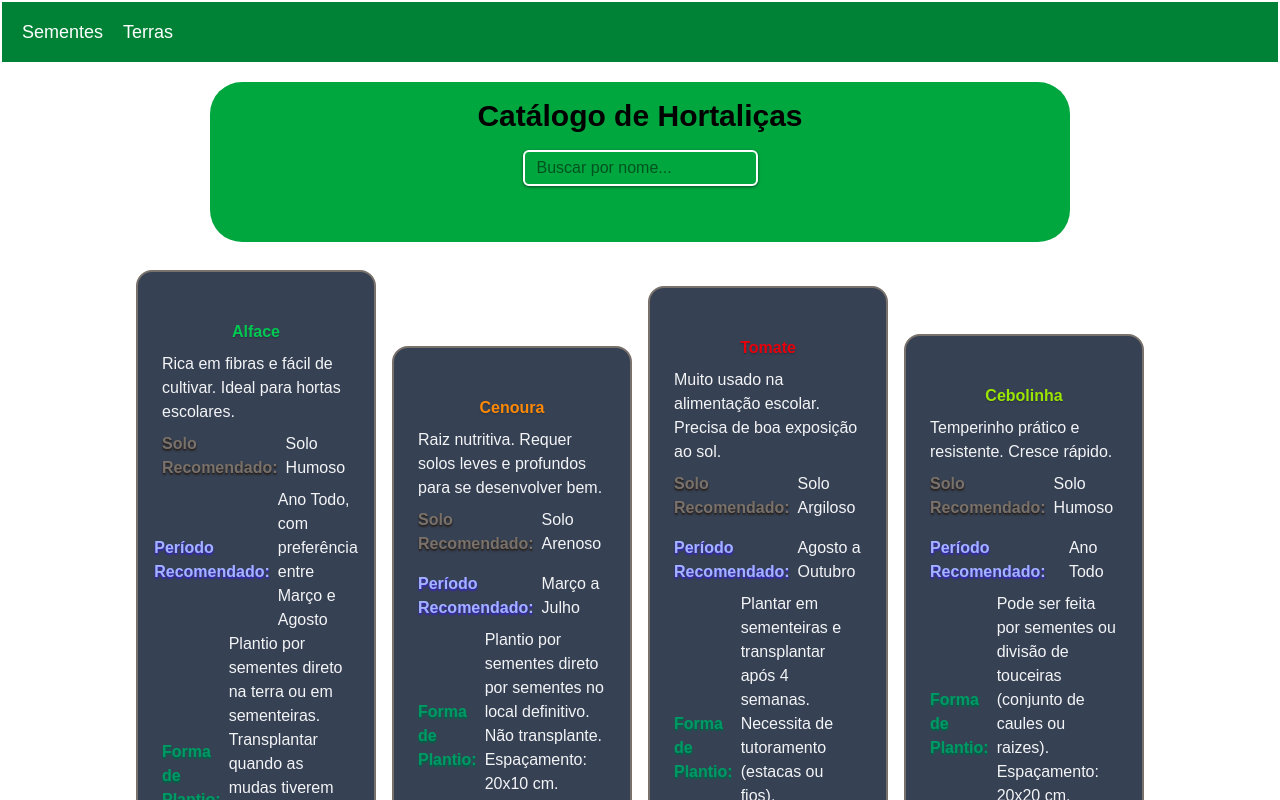
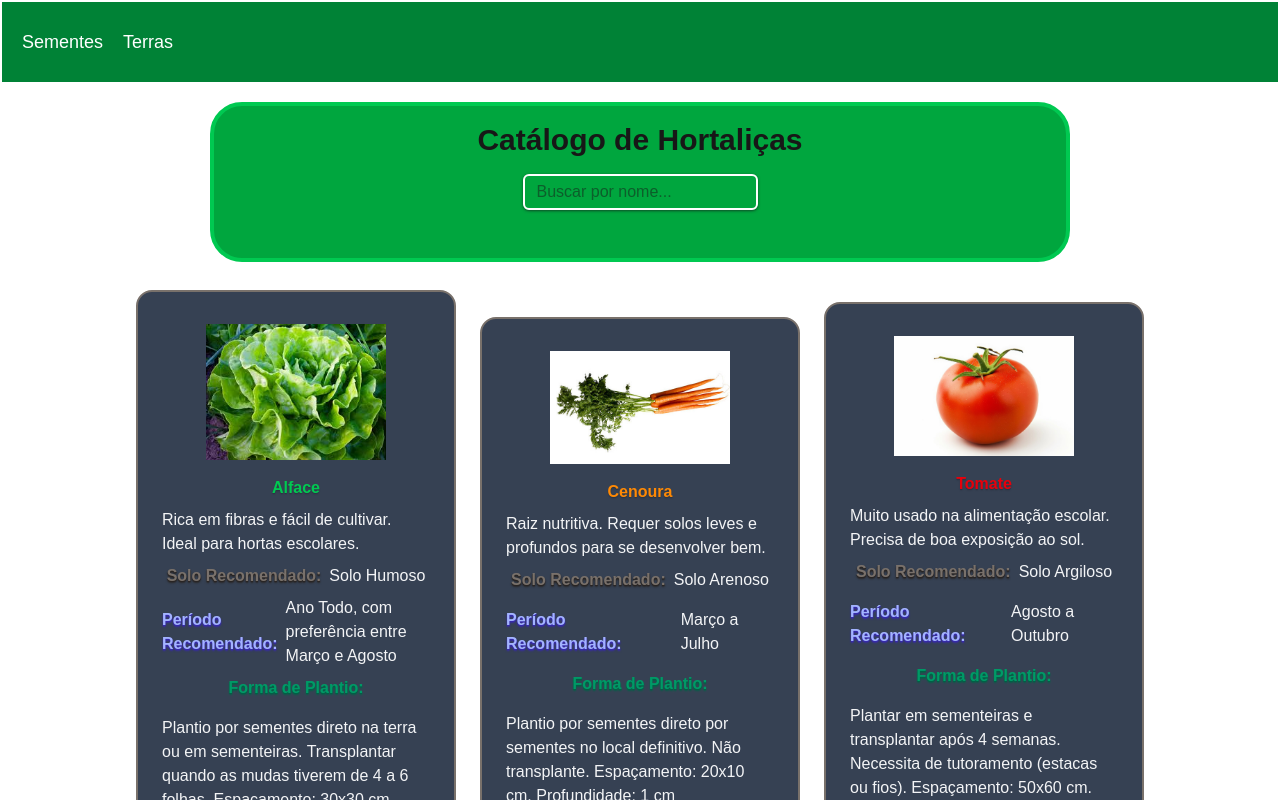
Before and after one commit to Nicolas7720/Hortas-Sustentaveis, a Next.js app in the folder horta-sustentavel/: page / in a window 1280 px wide. Shown: the top 800 px of the page. Built offline with nearby package versions, Linux system fonts and the light colour scheme.

Commit message:
mudança de cores

```diff
--- a/horta-sustentavel/app/components/card/CardDiv.tsx
+++ b/horta-sustentavel/app/components/card/CardDiv.tsx
@@ -4,7 +4,7 @@ type CardDivProps = {
 };
 const CardDiv = ({ children }: CardDivProps) => {
   return (
-    <div className="flex flex-col sm:w-100 xl:max-w-60 min-h-full border-2 border-stone-500 bg-gray-700 text-gray-100 p-6 py-8 rounded-2xl">
+    <div className="flex flex-col sm:w-100 xl:w-80 min-h-full border-2 border-stone-500 bg-gray-700 text-gray-100 p-6 py-8 rounded-2xl hover:shadow-neutral-400 hover:shadow-2xl">
       {children}
     </div>
   );
--- a/horta-sustentavel/app/components/card/CardImage.tsx
+++ b/horta-sustentavel/app/components/card/CardImage.tsx
@@ -11,9 +11,9 @@ const CardImage = ({ src, alt }: CardImageProps) => {
       <Image
         src={src}
         alt={`Imagem da ${alt}`}
-        width={160}
+        width={180}
         height={30}
-        className="pb-2 w-[calc(100%-200px)]"
+        className="pb-2"
       />
     </div>
   );
--- a/horta-sustentavel/app/components/card/CardRoot.tsx
+++ b/horta-sustentavel/app/components/card/CardRoot.tsx
@@ -6,7 +6,7 @@ type CardRootProps = {
 
 const CardRoot = ({ children }: CardRootProps) => {
   return (
-    <section className="flex gap-4 flex-wrap justify-center items-center p-2">
+    <section className="flex gap-6 flex-wrap justify-center items-center p-2">
       {children}
     </section>
   );
--- a/horta-sustentavel/app/components/header/index.tsx
+++ b/horta-sustentavel/app/components/header/index.tsx
@@ -3,7 +3,7 @@ import React from "react";
 
 const Header = () => {
   return (
-    <header className="bg-green-700 p-5 w-full h-15 flex items-center">
+    <header className="bg-green-700 p-5 w-full h-20 flex items-center">
       <nav className="text-white flex">
         <Link href="/" className="text-lg hover:text-zinc-600 hover:font-bold">
           Sementes
--- a/horta-sustentavel/app/components/sementes/index.tsx
+++ b/horta-sustentavel/app/components/sementes/index.tsx
@@ -28,8 +28,8 @@ export default function Sementes() {
   );
   return (
     <>
-      <main className="max-w-full flex flex-col justify-center items-center h-full py-5 dark:bg-gradient-to-r dark:from-green-400 dark:to-emerald-800 dark:text-white not-dark:text-black not-dark:bg-white flex-wrap p-2">
-        <div className="min-h-40 sm:w-[calc(100%-200px)] xl:w-[calc(100%-400px)] p-4 bg-green-600 mb-5 rounded-4xl flex items-center flex-col">
+      <main className="max-w-full flex flex-col justify-center items-center h-full py-5 dark:bg-gradient-to-r dark:bg-gray-900 not-dark:bg-white flex-wrap p-2">
+        <div className="min-h-40 sm:w-[calc(100%-200px)] xl:w-[calc(100%-400px)] p-4 bg-green-600 mb-5 rounded-4xl flex items-center flex-col border-4 border-green-500 hover:bg-gray-900 transition ease-in-out duration-500 delay-150 hover:shadow-sky-200 hover:shadow-xl">
           <h1 className="text-3xl font-bold mb-4 text-center">
             Catálogo de Hortaliças
           </h1>
@@ -38,7 +38,7 @@ export default function Sementes() {
             placeholder="Buscar por nome..."
             value={busca}
             onChange={(e) => setBusca(e.target.value)}
-            className="border-2 border-white rounded-md w-auto px-3 py-1 shadow-sm shadow-green-900 focus:outline-none focus:ring-1 focus:ring-green-00"
+            className="border-2 border-white rounded-md w-auto px-3 py-1 shadow-sm shadow-green-900 focus:outline-none focus:ring-4 focus:ring-green-800 focus:border-none"
           />
         </div>
         <Card.Root>
@@ -63,19 +63,19 @@ export default function Sementes() {
                   </Card.Heading>
                   <Card.Text>{sem.soloRecomendado}</Card.Text>
                 </div>
-                <div className="m-0 flex justify-center items-center gap-2">
+                <div className="flex justify-center items-center gap-2">
                   <Card.Heading className="text-indigo-300 text-shadow-indigo-800 w-auto">
                     Período Recomendado:
                   </Card.Heading>
                   <Card.Text>{sem.periodoPlantio}</Card.Text>
                 </div>
-                <div className="m-0 flex justify-center items-center gap-2">
-                  <Card.Heading className="text-emerald-600 text-shadow-emerald-800 w-full">
+                <div className="flex flex-col justify-center items-center gap-2">
+                  <Card.Heading className="text-emerald-600 text-shadow-emerald-800">
                     Forma de Plantio:
                   </Card.Heading>
                   <Card.Text>{sem.formaPlantio}</Card.Text>
                 </div>
-                <div className="m-0 flex justify-center items-center gap-2">
+                <div className="flex justify-center items-center gap-2">
                   <Card.Heading className="text-sky-300 text-shadow-skye-800">
                     Tempo de crescimento:
                   </Card.Heading>
--- a/horta-sustentavel/app/terra/page.tsx
+++ b/horta-sustentavel/app/terra/page.tsx
@@ -33,8 +33,8 @@ const Terra = () => {
       hortalica.nome.toLowerCase().includes(buscaHortalicas.toLowerCase())
     )
   );
+
   let terrasExibidas: terraProp[] = terras;
-
   if (buscaTerras && !buscaHortalicas) {
     terrasExibidas = pesquisaTerras;
   } else if (!buscaTerras && buscaHortalicas) {
@@ -45,16 +45,16 @@ const Terra = () => {
         terra.nome.toLowerCase().includes(buscaTerras.toLowerCase())
       )
       .filter((terra) =>
-        terra.hortalicasIndicadas.some((hortalica) =>
-          hortalica.nome.toLowerCase().includes(buscaHortalicas.toLowerCase())
+        terra.hortalicasIndicadas.some((hortalicas) =>
+          hortalicas.nome.toLowerCase().includes(buscaHortalicas.toLowerCase())
         )
       );
   }
 
   return (
     <>
-      <main className="max-w-full flex flex-col justify-center items-center h-full py-5">
-        <div className="min-h-40 sm:w-[calc(100%-200px)] xl:w-[calc(100%-400px)] p-4 bg-stone-600 mb-5 rounded-4xl flex items-center flex-col">
+      <main className="max-w-full flex flex-col justify-center items-center h-full py-5 dark:bg-gray-900">
+        <div className="min-h-40 sm:w-[calc(100%-200px)] xl:w-[calc(100%-400px)] p-6 py-8 bg-stone-600 mb-5 rounded-4xl flex items-center flex-col hover:bg-gray-900 transition delay-300 ease-in-out duration-500 border-6 border-stone-800 hover:shadow-gray-300 hover:shadow-xl">
           <h1 className="text-3xl font-bold mb-4 text-center">
             Catálogo de Solos e Hortaliças
           </h1>
```
